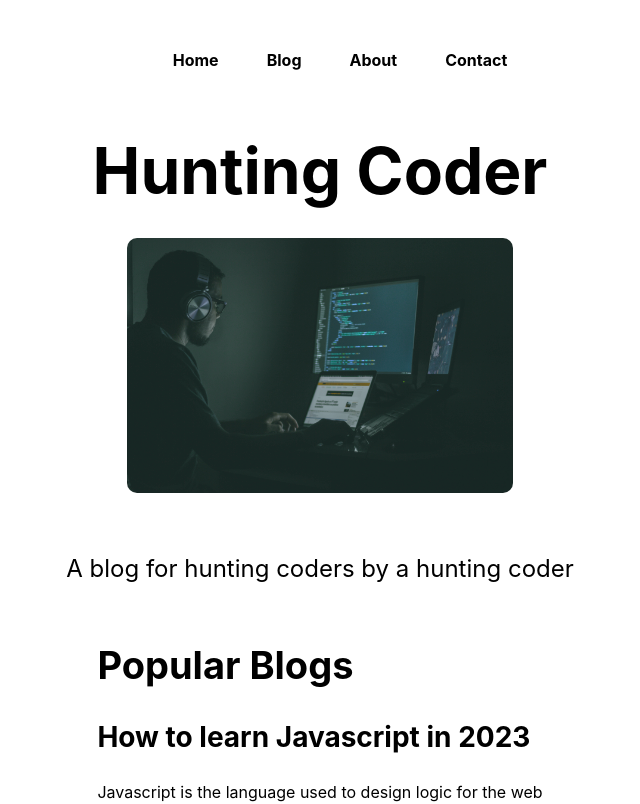
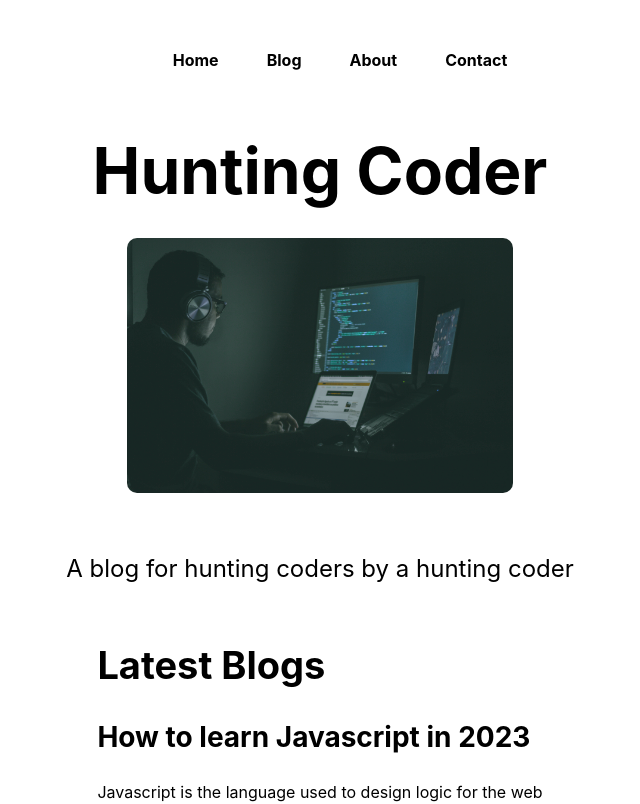
Before and after one commit to ManjiCoder/Huting-Coder, a Next.js app: page / in a window 1280 px wide. Shown: the top 804 px of the page, without its empty margins (320-960 px from the left). Built offline with nearby package versions, Linux system fonts and the light colour scheme.

Commit message:
Tutorial #14 ✔ Displaying Navbar on all pages Simple Yet Very Useful

```diff
--- /dev/null
+++ b/components/Navbar.js
@@ -0,0 +1,26 @@
+import Link from "next/link";
+import styles from "../styles/Home.module.css";
+import React from "react";
+
+const Navbar = () => {
+  return (
+    <nav className={styles.mainNav}>
+      <ul>
+        <li>
+          <Link href="/">Home</Link>
+        </li>
+        <li>
+          <Link href="/blog">Blog</Link>
+        </li>
+        <li>
+          <Link href="/about">About</Link>
+        </li>
+        <li>
+          <Link href="/contact">Contact</Link>
+        </li>
+      </ul>
+    </nav>
+  );
+};
+
+export default Navbar;
--- a/pages/_app.js
+++ b/pages/_app.js
@@ -1,7 +1,14 @@
+import Navbar from "../components/Navbar";
 import "../styles/globals.css";
 
 function MyApp({ Component, pageProps }) {
-  return <Component {...pageProps} />;
+  console.log("I am Loading");
+  return (
+    <>
+      <Navbar />
+      <Component {...pageProps} />
+    </>
+  );
 }
 
 export default MyApp;
--- a/pages/index.js
+++ b/pages/index.js
@@ -4,7 +4,6 @@
 
 // We can do this but not recommended to use this move it to _app.js
 // import "../styles/style.css";
-import Link from "next/link";
 
 export default function Home() {
   // console.log(styles);
@@ -53,22 +52,6 @@
           font-size: 28px;
         }
       `}</style>
-      <nav className={styles.mainNav}>
-        <ul>
-          <li>
-            <Link href="/">Home</Link>
-          </li>
-          <li>
-            <Link href="/blog">Blog</Link>
-          </li>
-          <li>
-            <Link href="/about">About</Link>
-          </li>
-          <li>
-            <Link href="/contact">Contact</Link>
-          </li>
-        </ul>
-      </nav>
 
       <main className={styles.main}>
         {/* <h1 className={`${styles.title} mySpan`}>Hunting Coder</h1> */}
@@ -83,6 +66,7 @@
             height={255}
             alt="Hunting Coder"
             className={styles.myImg}
+            priority
           />
         </div>
 
@@ -126,11 +110,7 @@
 
         {/* <div className={`${styles1.con} ${styles2.con}`}> */}
         <div>
-          <h2>Popular Blogs</h2>
-          <div className="blogItem">
-            <h3>How to learn Javascript in 2023</h3>
-            <p>Javascript is the language used to design logic for the web</p>
-          </div>
+          <h2>Latest Blogs</h2>
           <div className="blogItem">
             <h3>How to learn Javascript in 2023</h3>
             <p>Javascript is the language used to design logic for the web</p>
--- a/styles/style.css
+++ /dev/null
@@ -1,3 +0,0 @@
-body {
-    background: red;
-}
```
